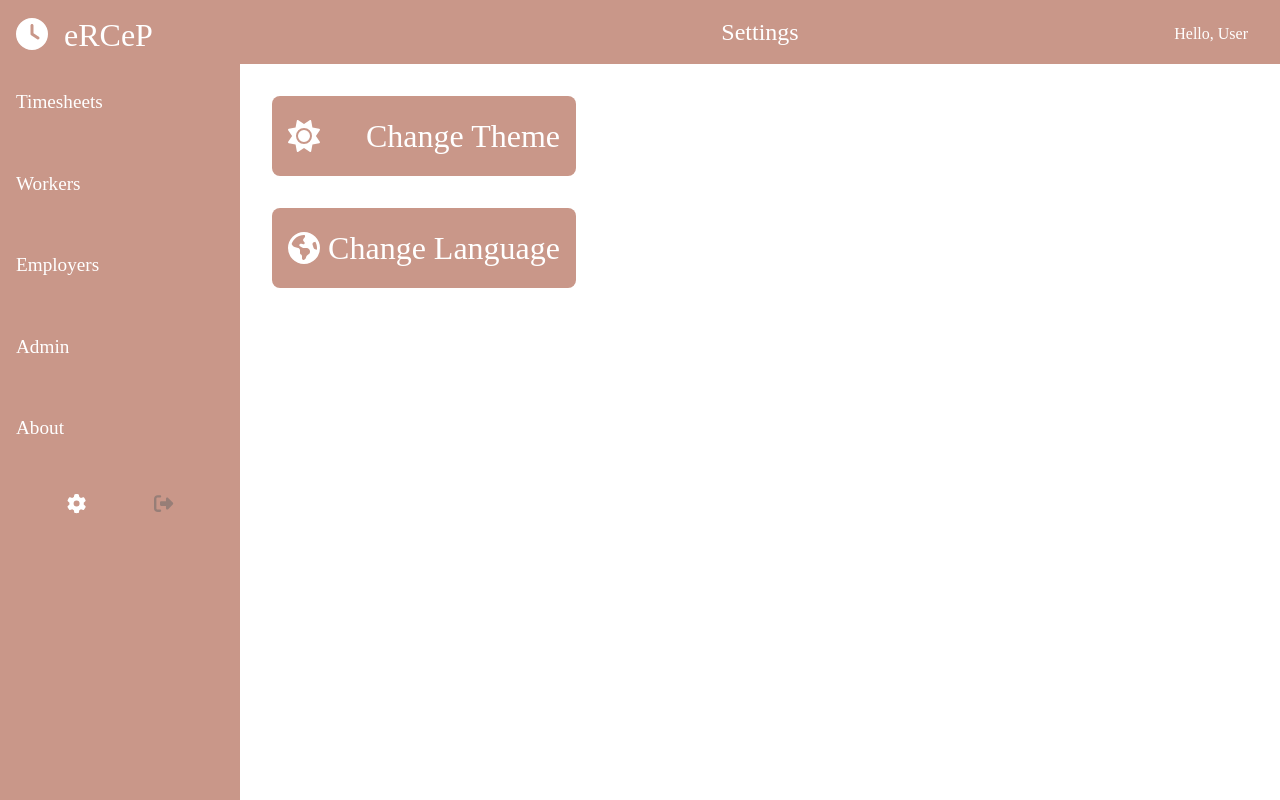
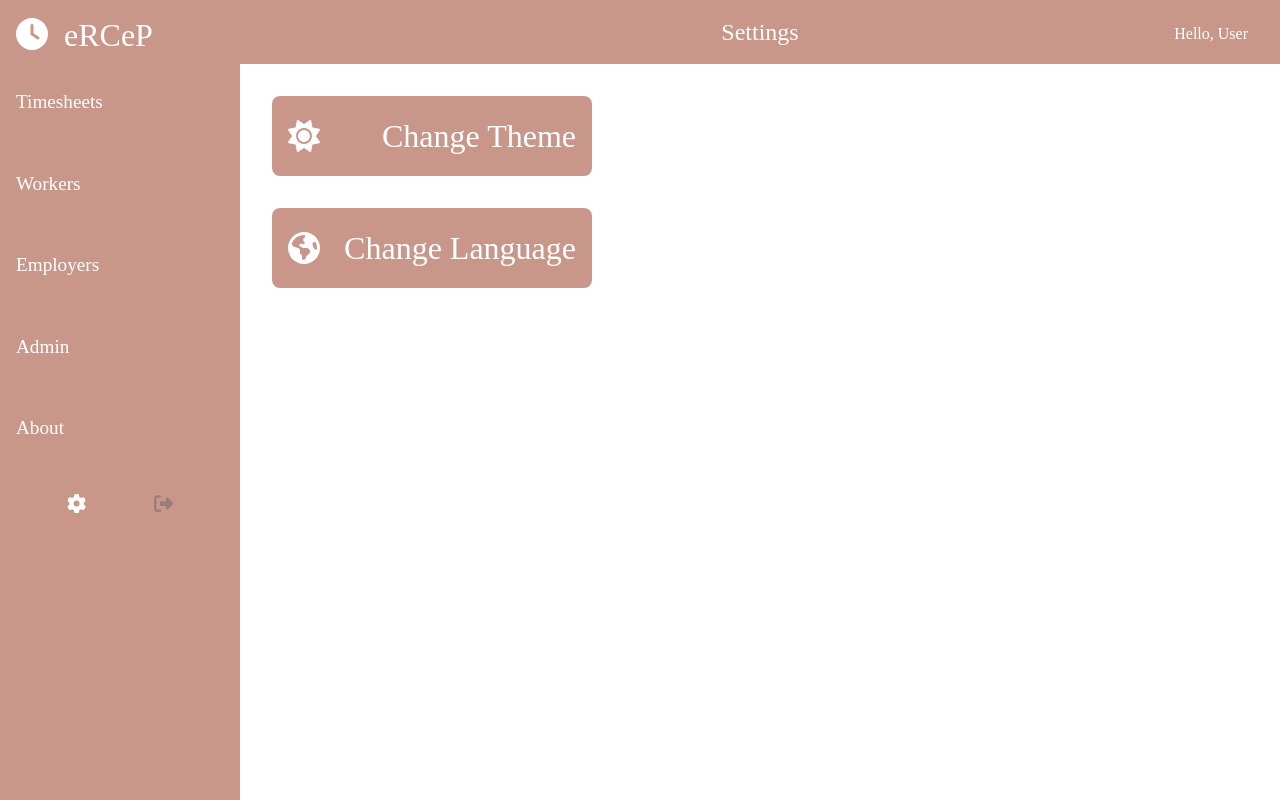
Before and after one commit to K1Frx/eRCeP, a React (Vite) app in the folder frontend/: page /settings in a window 1280 px wide. Built offline with nearby package versions, Linux system fonts and the light colour scheme.

Commit message:
minor styling fixes

```diff
--- a/frontend/src/components/smallComponents/smallComponents.tsx
+++ b/frontend/src/components/smallComponents/smallComponents.tsx
@@ -4,7 +4,7 @@ import Modal from "react-bootstrap/esm/Modal";
 import Button from "react-bootstrap/esm/Button";
 
 export const customTooltip = (text: string) => (
-  <Tooltip id={text} className="customTooltip">
+  <Tooltip id={text} className="customTooltip" style={{position:"fixed"}}>
     {text}
   </Tooltip>
 );
--- a/frontend/src/index.scss
+++ b/frontend/src/index.scss
@@ -7,7 +7,7 @@
 }
 
 body {
-  overflow: auto hidden;
+  overflow: auto;
 }
 
 .container-fluid {
--- a/frontend/src/pages/about/about.scss
+++ b/frontend/src/pages/about/about.scss
@@ -1,7 +1,7 @@
 @use "../../assets/consts";
 
 .aboutContainer {
-    height: 100%;
+    // height: 100%;
     display: flex;
     flex-direction: column;
     justify-content: start;
--- a/frontend/src/pages/settings/settings.scss
+++ b/frontend/src/pages/settings/settings.scss
@@ -9,10 +9,11 @@
     margin: 2rem;
 
     button {
-        min-width: 17rem;
+        min-width: 18rem;
     }
 
     @media screen and (max-width: consts.$mobile-width) {
+        margin: 2rem 0;
         justify-content: center;
         align-items: center;
     }
--- a/frontend/src/pages/workers/components/editWorkerModal.tsx
+++ b/frontend/src/pages/workers/components/editWorkerModal.tsx
@@ -38,7 +38,7 @@ interface editWorkerModalProps {
     getWorkers: () => void;
 }
 
-const EditWorkerModal: React.FC<editWorkerModalProps> = ({ id, setShow, worker, getWorkers }) => {
+const EditWorkerModal = ({ id, setShow, worker, getWorkers }: editWorkerModalProps) => {
     const { setShowError, setError, setLoading } = useContext(AppContext);
     let loginToken = useStorageState({ state: "loginToken" });
     const [disabled, setDisabled] = useState<boolean>(false);
--- a/frontend/src/pages/workers/workers.scss
+++ b/frontend/src/pages/workers/workers.scss
@@ -78,6 +78,7 @@
             font-size: 4rem;
             transition: all 0.2s ease-in-out;
             cursor: pointer;
+            padding: 0 1rem 1rem 1rem;
 
             .addButtonIcon {
                 display: block;
--- a/frontend/src/pages/workers/workers.tsx
+++ b/frontend/src/pages/workers/workers.tsx
@@ -82,7 +82,7 @@ const Workers = () => {
             </Table>
             <div className="footer">
                 <div className="pagination"/>
-                <OverlayTrigger placement="top" overlay={customTooltip("Create User")} delay={200}>
+                <OverlayTrigger trigger={["hover"]} placement="top" overlay={customTooltip("Create Worker")} delay={200}>
                 <button className="addButton" onClick={() => { setWorkerModalData(null); setShowModal(true) }}>
                 <FontAwesomeIcon icon={faPlus} className="addButtonIcon"/>
                 </button>
```
